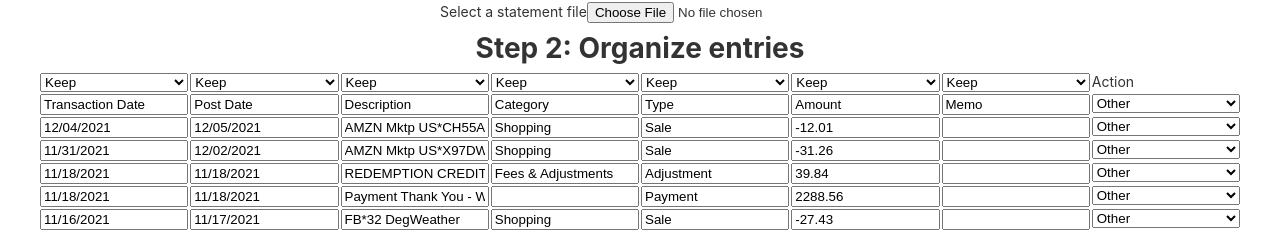
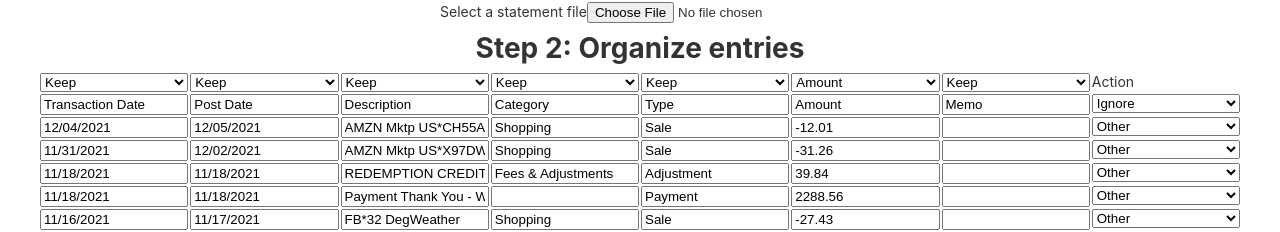
Before and after one commit to kiewic/money-management, an Angular app: page / in a window 1280 px wide. Shown: the part 130-362 px from the top of the page. Built offline with nearby package versions, Linux system fonts and the light colour scheme.

Commit message:
Auto calculate Amount column and headers row

```diff
--- a/src/app/action-select/action-select.component.ts
+++ b/src/app/action-select/action-select.component.ts
@@ -9,22 +9,30 @@ export class ActionSelectComponent implements OnChanges {
   public selectedValue: string = 'delete';
   @Input() options: string[] = [];
 
+  @Input() set isHeaderRow(value: boolean) {
+    if (value) {
+      this.selectedValue = 'Ignore';
+    }
+  }
+
   ngOnChanges(changes: SimpleChanges) {
-    if (changes['options'] && changes['options'].currentValue) {
+    if (changes['options'] && changes['options'].currentValue !== changes['options'].previousValue) {
+      let options = changes['options'].currentValue;;
+
+      if (!options.includes('Other')) {
+        options.unshift('Other');
+      }
+
+      if (!options.includes('Ignore')) {
+        options.push('Ignore');
+      }
+
       // Update the component state with the new options
-      this.options = changes['options'].currentValue;
-    }
+      this.options = options;
 
-    if (!this.options.includes('Other')) {
-      this.options.unshift('Other');
-    }
-
-    if (!this.options.includes('Ignore')) {
-      this.options.push('Ignore');
-    }
-
-    if (!this.options.includes(this.selectedValue)) {
-      this.selectedValue = this.options[0];
+      if (!options.includes(this.selectedValue)) {
+        this.selectedValue = options[0];
+      }
     }
   }
 
--- a/src/app/app.component.ts
+++ b/src/app/app.component.ts
@@ -67,6 +67,7 @@ export class AppComponent implements AfterViewInit, OnInit {
   }
 
   public handleClick() {
+    this.outputTextRef!.nativeElement.value = ''; // Clear first, in case getOutput() fails
     this.outputTextRef!.nativeElement.value = this.transactionTable!.getOutput();
   }
 
--- a/src/app/header-select/header-select.component.ts
+++ b/src/app/header-select/header-select.component.ts
@@ -1,4 +1,4 @@
-import { Component } from '@angular/core';
+import { Component, Input } from '@angular/core';
 
 @Component({
   selector: 'app-header-select',
@@ -8,6 +8,10 @@ import { Component } from '@angular/core';
 export class HeaderSelectComponent {
   public selectedValue: string = 'Keep';
 
+  @Input() set isAmount(value: boolean) {
+    this.selectedValue = value ? 'Amount' : 'Keep';
+  }
+
   onSelectChange(newValue: string) {
     // TODO
   }
--- a/src/app/transaction-table/transaction-table.component.html
+++ b/src/app/transaction-table/transaction-table.component.html
@@ -1,12 +1,14 @@
 <app-header-select *ngFor="let _ of [].constructor(columnCount); index as i"
+  [isAmount]="i === amountColumnIndex"
   [style]="'grid-column-start: ' + (i + 1) + '; grid-column-end: ' + (i + 2)">
 </app-header-select>
 <div [style]="'grid-column-start:' + (columnCount + 1) + '; grid-column-end: ' + (columnCount + 2)">Action</div>
-<ng-container *ngFor="let item of items">
+<ng-container *ngFor="let item of items; index as i">
   <div *ngFor="let col of item; index as i"
     [style]="'grid-column-start: ' + (i + 1) + '; grid-column-end: ' + (i + 2)">
     <input #myInput type="text" value="{{col}}" readonly>
   </div>
-  <app-action-select [options]="categoryOptions" [style]="'grid-column-start: ' + (columnCount + 1) + '; grid-column-end: ' + (columnCount + 2)">
+  <app-action-select [options]="categoryOptions" [isHeaderRow]="i === 0"
+    [style]="'grid-column-start: ' + (columnCount + 1) + '; grid-column-end: ' + (columnCount + 2)">
   </app-action-select>
 </ng-container>
--- a/src/app/transaction-table/transaction-table.component.ts
+++ b/src/app/transaction-table/transaction-table.component.ts
@@ -16,6 +16,7 @@ interface OutputRow {
 export class TransactionTableComponent {
   public categoryOptions: string[] = [];
   columnCount = 0;
+  amountColumnIndex = -1;
   items: string[][] = [];
   calculations: { total: Decimal; categories: { [key: string]: Decimal; }; };
 
@@ -43,9 +44,18 @@ export class TransactionTableComponent {
       this.items.push(columns);
     }
     this.columnCount = maxColumnCount;
+    this.autoCalculateHeaders();
   }
 
-  public removeQuotes(str: string): string {
+  /** This code assumer there is a header row that contains the value `Amount` */
+  private autoCalculateHeaders() {
+    this.amountColumnIndex = -1;
+    if (this.items.length >= 1) {
+      this.amountColumnIndex = this.items[0].findIndex(x => x === 'Amount');
+    }
+  }
+
+  private removeQuotes(str: string): string {
     if (str.length > 1 && str[0] === '"' && str[str.length - 1] === '"') {
       return str.slice(1, -1);
     }
```
Also changed, not shown: 1 other file (tests, documents, lock files or other folders).
